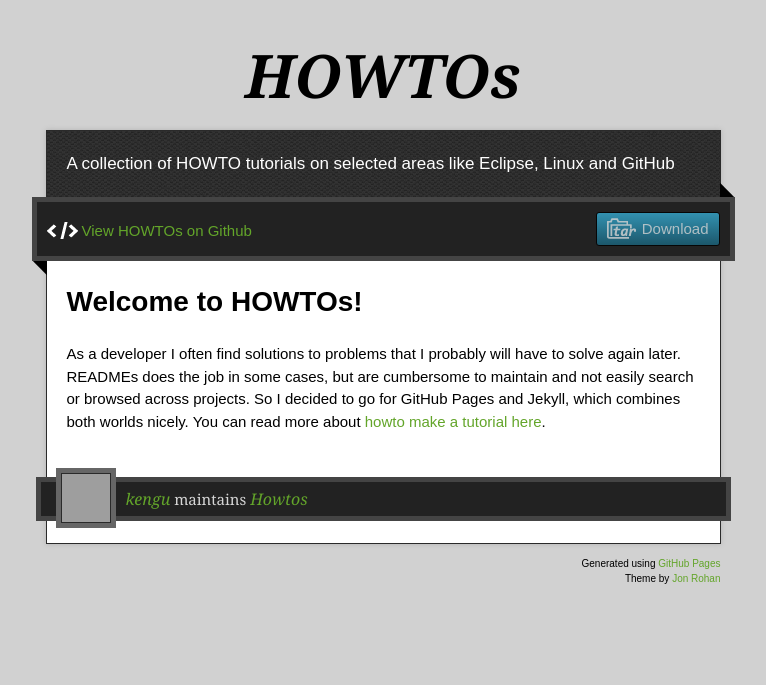
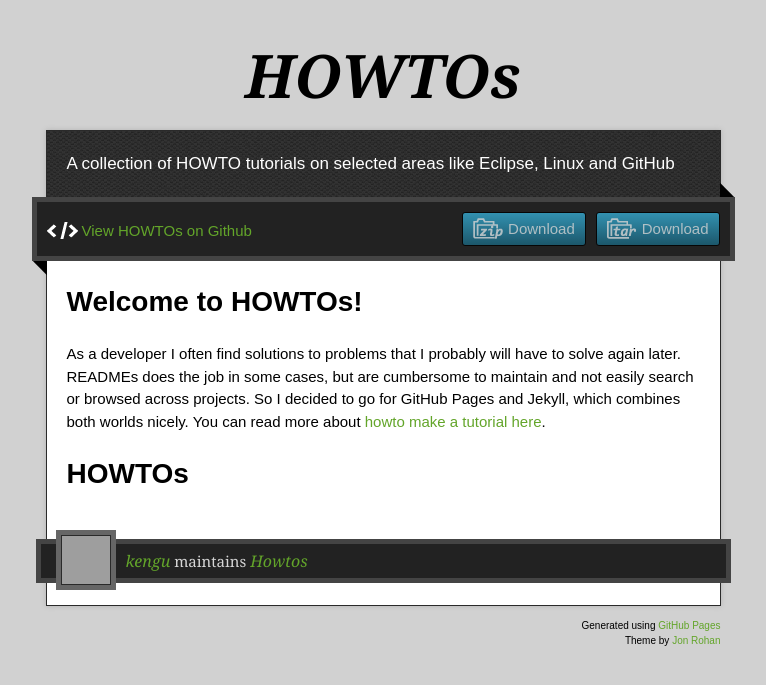
Before and after one commit to kengu/howtos, a Jekyll site: the page built from index.md, in a window 1280 px wide. Shown: the top 685 px of the page, without its empty margins (257-1023 px from the left). Built offline with Jekyll 4.4.1, drawn with Linux system fonts in a browser that asks for light colours; nearby versions of some CDN libraries; grey boxes are pictures that could not be loaded.

Commit message:
Added toc to index

```diff
--- a/index.md
+++ b/index.md
@@ -7,7 +7,9 @@
 code_title: View HOWTOs on Github
 code_url: https://github.com/kengu/howtos
 code_tar: https://github.com/kengu/howtos/tarball/gh-pages
-code_zio: https://github.com/kengu/howtos/zipball/gh-pages
+code_zip: https://github.com/kengu/howtos/zipball/gh-pages
+toc: true
+toc_title: HOWTOs
 
 ---
 
```
